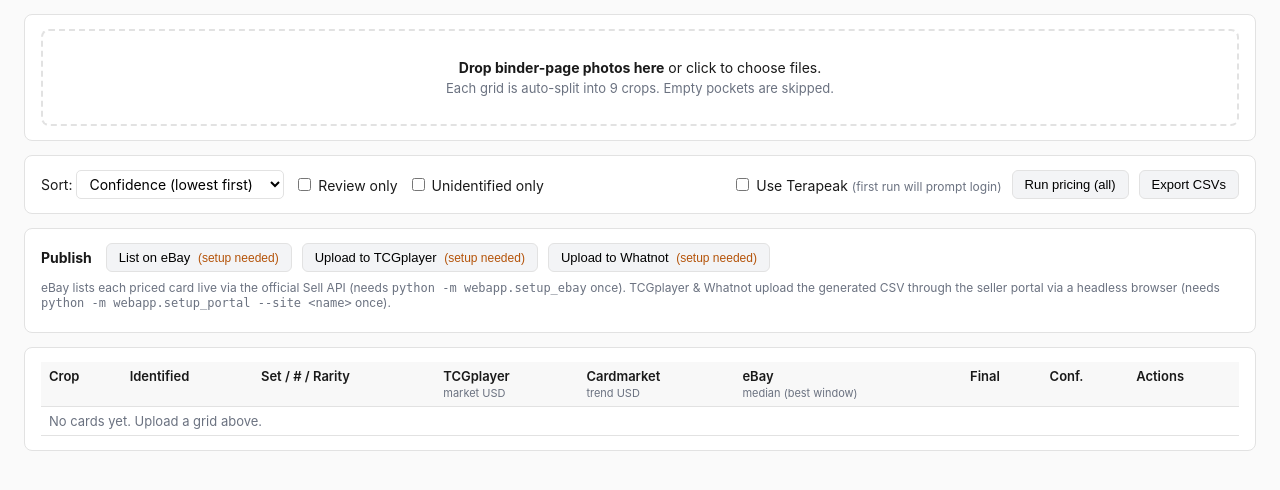
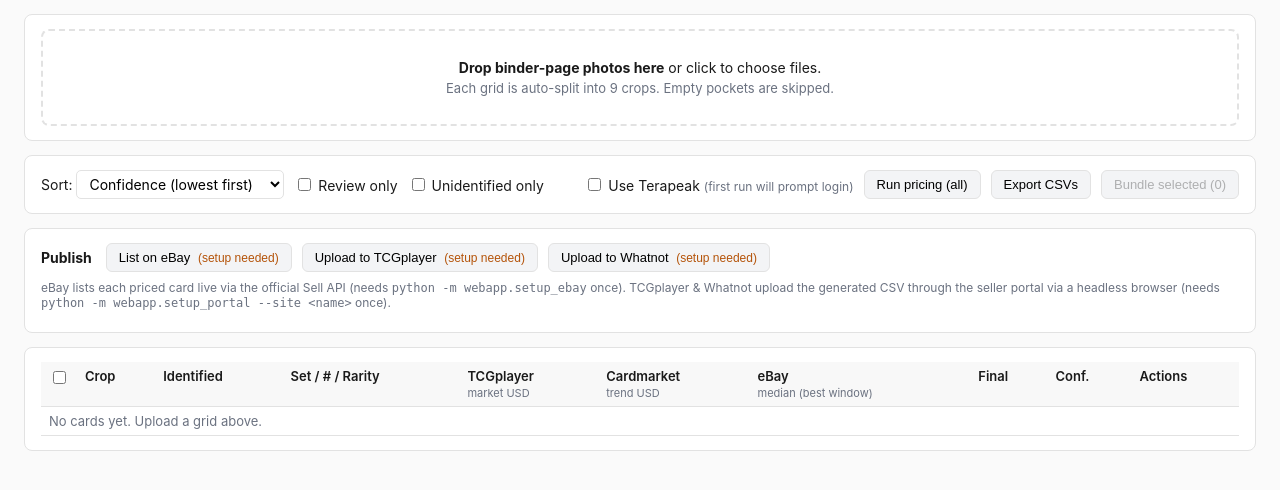
Before and after one commit to Davisfox5/test-7, a Flask app: page / in a window 1280 px wide. Shown: the part 61-551 px from the top of the page. Run offline with Flask 3, Linux system fonts and the light colour scheme; data that the repository does not hold is empty.

Commit message:
Add lot bundling: select cards, export combined lot CSVs
Row checkboxes + select-all, bundle modal (title/qty/price or discount),
POST /api/export/lot building Whatnot/eBay/TCGPlayer lot rows via new
lot-row builders in 05_generate_csvs.py. Adds /output/csvs/ download
alias, fixing previously-404ing CSV links.

Co-Authored-By: Claude Fable 5 <noreply@anthropic.com>

```diff
--- a/pokemon-bulk-lister/webapp/app.py
+++ b/pokemon-bulk-lister/webapp/app.py
@@ -684,6 +684,92 @@ def _write_csv(path: Path, rows: list[dict]) -> None:
         writer.writerows(rows)
 
 
+@app.route("/api/export/lot", methods=["POST"])
+def api_export_lot():
+    """Bundle a set of cards into a single quick-sale listing per marketplace.
+
+    Body:
+      {
+        "card_ids": [int, ...],   # required, >= 2
+        "title":    str,          # optional, auto-generated otherwise
+        "price":    float,        # optional, defaults to 70% of sum(final_price)
+        "quantity": int,          # optional, defaults to 1
+        "discount": float,        # optional 0..1, used if price not provided (default 0.30)
+        "note":     str,          # optional extra line for the description
+        "slug":     str,          # optional folder name under output/csvs/lots/
+      }
+    """
+    gc = get_csv_gen()
+    body = request.get_json(silent=True) or {}
+    card_ids = body.get("card_ids") or []
+    if not isinstance(card_ids, list) or len(card_ids) < 2:
+        return jsonify({"error": "card_ids must be a list of 2 or more card IDs"}), 400
+
+    with db.connect(DB_PATH) as conn:
+        cards = [db.get_card(conn, int(cid)) for cid in card_ids]
+    cards = [c for c in cards if c]
+    if len(cards) < 2:
+        return jsonify({"error": "fewer than 2 cards resolved from card_ids"}), 400
+
+    sum_price = sum((c.get("final_price") or 0.0) for c in cards)
+    discount = float(body.get("discount") if body.get("discount") is not None else 0.30)
+    discount = max(0.0, min(0.9, discount))
+    default_price = round(sum_price * (1.0 - discount), 2) if sum_price > 0 else 0.0
+    price = float(body["price"]) if body.get("price") is not None else default_price
+
+    slug_raw = str(body.get("slug") or f"lot-{int(time.time())}")
+    slug = "".join(ch if ch.isalnum() or ch in "-_" else "-" for ch in slug_raw).strip("-") or f"lot-{int(time.time())}"
+
+    bundle = {
+        "title": body.get("title"),
+        "price": price,
+        "quantity": int(body.get("quantity") or 1),
+        "note": body.get("note"),
+        "sku": slug,
+        "image_url": body.get("image_url"),
+    }
+
+    payload = []
+    for c in cards:
+        payload.append({
+            "crop_path": c["crop_path"],
+            "name": c.get("name") or "",
+            "set_name": c.get("set_name") or "",
+            "card_number": c.get("card_number") or "",
+            "rarity": c.get("rarity") or "",
+            "is_holo": bool(c.get("is_holo")),
+            "condition_guess": c.get("condition_guess") or "",
+            "image_url": c.get("image_url") or "",
+            "final_price": c.get("final_price"),
+        })
+
+    out_dir = CSVS_DIR / "lots" / slug
+    out_dir.mkdir(parents=True, exist_ok=True)
+
+    targets = (
+        ("whatnot_lot.csv", gc.whatnot_lot_row(payload, bundle)),
+        ("ebay_lot.csv", gc.ebay_lot_row(payload, bundle)),
+        ("tcgplayer_lot.csv", gc.tcgplayer_lot_row(payload, bundle)),
+    )
+    written = []
+    for filename, row in targets:
+        path = out_dir / filename
+        _write_csv(path, [row])
+        written.append({"file": str(path.relative_to(ROOT)), "rows": 1})
+
+    return jsonify({
+        "written": written,
+        "summary": {
+            "card_count": len(cards),
+            "sum_of_final_prices": round(sum_price, 2),
+            "bundle_price": round(price, 2),
+            "discount_applied": round(discount, 2) if body.get("price") is None else None,
+            "slug": slug,
+        },
+        "note": "TCGPlayer's bulk inventory CSV has no native lot row — the tcgplayer_lot.csv row needs a manual TCGplayer Id (or skip TCGPlayer for this lot).",
+    })
+
+
 @app.route("/api/cards/<int:card_id>/upload-image", methods=["POST"])
 def api_upload_card_image(card_id: int):
     with db.connect(DB_PATH) as conn:
@@ -853,7 +939,10 @@ def serve_crop(filename: str):
 
 
 @app.route("/csvs/<path:filename>")
+@app.route("/output/csvs/<path:filename>")
 def download_csv(filename: str):
+    if ".." in filename.split("/"):
+        abort(404)
     path = CSVS_DIR / filename
     if not path.exists():
         abort(404)
--- a/pokemon-bulk-lister/webapp/static/app.js
+++ b/pokemon-bulk-lister/webapp/static/app.js
@@ -10,6 +10,7 @@ const state = {
   needsReview: false,
   unidentified: false,
   editing: null,
+  selected: new Set(),
 };
 
 // ---------------------------------------------------------------- network
@@ -66,8 +67,10 @@ function renderRow(card) {
   const ebayCell = ebay.value == null
     ? `<span class="muted">—</span>`
     : `${fmt(ebay.value)}<div class="muted small">${ebay.window} · n=${ebay.count}</div>`;
+  const checked = state.selected.has(card.id) ? "checked" : "";
   return `
     <tr class="${flagClass}" data-id="${card.id}">
+      <td class="select"><input type="checkbox" data-act="select" ${checked} /></td>
       <td class="thumb"><img src="/${card.crop_path}" alt="" loading="lazy" /></td>
       <td>
         <strong>${escapeHtml(card.name) || "<span class='muted'>(unidentified)</span>"}</strong>
@@ -92,9 +95,34 @@ function renderCards() {
   const body = $("#cards-body");
   if (!state.cards.length) {
     body.innerHTML = `<tr><td colspan="10" class="muted">No cards yet. Upload a grid above.</td></tr>`;
+    updateBundleButton();
     return;
   }
+  // Drop selections that aren't in the current view.
+  const visible = new Set(state.cards.map(c => c.id));
+  for (const id of Array.from(state.selected)) {
+    if (!visible.has(id)) state.selected.delete(id);
+  }
   body.innerHTML = state.cards.map(renderRow).join("");
+  syncSelectAllCheckbox();
+  updateBundleButton();
+}
+
+function syncSelectAllCheckbox() {
+  const all = $("#select-all");
+  if (!all) return;
+  const total = state.cards.length;
+  const sel = state.cards.filter(c => state.selected.has(c.id)).length;
+  all.checked = total > 0 && sel === total;
+  all.indeterminate = sel > 0 && sel < total;
+}
+
+function updateBundleButton() {
+  const btn = $("#bundle-btn");
+  if (!btn) return;
+  const n = state.selected.size;
+  btn.textContent = `Bundle selected (${n})`;
+  btn.disabled = n < 2;
 }
 
 function escapeHtml(s) {
@@ -152,6 +180,16 @@ function setupDropzone() {
 // ---------------------------------------------------------------- table interactions
 function setupTable() {
   $("#cards-body").addEventListener("click", async ev => {
+    const cb = ev.target.closest("input[type=checkbox][data-act=select]");
+    if (cb) {
+      const tr = ev.target.closest("tr");
+      const id = parseInt(tr.dataset.id, 10);
+      if (cb.checked) state.selected.add(id);
+      else state.selected.delete(id);
+      syncSelectAllCheckbox();
+      updateBundleButton();
+      return;
+    }
     const btn = ev.target.closest("button");
     if (!btn) return;
     const tr = ev.target.closest("tr");
@@ -168,6 +206,12 @@ function setupTable() {
         btn.disabled = false; btn.textContent = "Price";
       }
     }
+  });
+
+  $("#select-all").addEventListener("change", ev => {
+    if (ev.target.checked) state.cards.forEach(c => state.selected.add(c.id));
+    else state.cards.forEach(c => state.selected.delete(c.id));
+    renderCards();
   });
 }
 
@@ -280,6 +324,111 @@ function setupModal() {
   $("#modal-upload-btn").addEventListener("click", uploadCloudinary);
 }
 
+// ---------------------------------------------------------------- bundle modal
+function selectedCards() {
+  return state.cards.filter(c => state.selected.has(c.id));
+}
+
+function bundleSum() {
+  return selectedCards().reduce((acc, c) => acc + (c.final_price || 0), 0);
+}
+
+function bundlePricePreview() {
+  const form = $("#bundle-form");
+  if (!form) return 0;
+  const discount = form.discount.value;
+  const sum = bundleSum();
+  if (discount === "custom") {
+    return parseFloat(form.price.value) || 0;
+  }
+  return Math.round(sum * (1 - parseFloat(discount)) * 100) / 100;
+}
+
+function refreshBundlePreview() {
+  $("#bundle-count").textContent = state.selected.size;
+  $("#bundle-sum").textContent = `$${bundleSum().toFixed(2)}`;
+  $("#bundle-price-preview").textContent = `$${bundlePricePreview().toFixed(2)}`;
+}
+
+function openBundle() {
+  if (state.selected.size < 2) return;
+  const form = $("#bundle-form");
+  form.reset();
+  form.discount.value = "0.30";
+  form.quantity.value = "1";
+  $("#bundle-price-row").classList.add("hidden");
+  $("#bundle-status").textContent = "";
+  refreshBundlePreview();
+  $("#bundle-modal").classList.remove("hidden");
+}
+
+function closeBundle() {
+  $("#bundle-modal").classList.add("hidden");
+}
+
+function setupBundleModal() {
+  $("#bundle-close").addEventListener("click", closeBundle);
+  $("#bundle-modal").addEventListener("click", ev => {
+    if (ev.target.id === "bundle-modal") closeBundle();
+  });
+  const form = $("#bundle-form");
+  form.discount.addEventListener("change", () => {
+    const custom = form.discount.value === "custom";
+    $("#bundle-price-row").classList.toggle("hidden", !custom);
+    if (custom && !form.price.value) {
+      form.price.value = (bundleSum() * 0.7).toFixed(2);
+    }
+    refreshBundlePreview();
+  });
+  form.price.addEventListener("input", refreshBundlePreview);
+
+  form.addEventListener("submit", async ev => {
+    ev.preventDefault();
+    const ids = Array.from(state.selected);
+    if (ids.length < 2) {
+      $("#bundle-status").textContent = "Select at least 2 cards.";
+      return;
+    }
+    const payload = {
+      card_ids: ids,
+      quantity: parseInt(form.quantity.value, 10) || 1,
+    };
+    const title = form.title.value.trim();
+    if (title) payload.title = title;
+    const note = form.note.value.trim();
+    if (note) payload.note = note;
+    const slug = form.slug.value.trim();
+    if (slug) payload.slug = slug;
+    if (form.discount.value === "custom") {
+      payload.price = parseFloat(form.price.value) || 0;
+    } else {
+      payload.discount = parseFloat(form.discount.value);
+    }
+
+    const submitBtn = form.querySelector('button[type="submit"]');
+    submitBtn.disabled = true;
+    const origLabel = submitBtn.textContent;
+    submitBtn.textContent = "Exporting…";
+    $("#bundle-status").textContent = "";
+    try {
+      const data = await api("/api/export/lot", {
+        method: "POST",
+        body: JSON.stringify(payload),
+      });
+      const links = data.written.map(w => `<a href="/${w.file}" target="_blank">${w.file}</a>`).join(" · ");
+      const s = data.summary || {};
+      $("#bundle-status").innerHTML =
+        `Wrote ${data.written.length} lot CSV(s) — bundle price $${(s.bundle_price ?? 0).toFixed(2)} (sum was $${(s.sum_of_final_prices ?? 0).toFixed(2)}). ${links}`;
+      $("#upload-status").innerHTML = `Lot exported: ${links}`;
+    } catch (err) {
+      $("#bundle-status").textContent = `Failed: ${err.message}`;
+    } finally {
+      submitBtn.disabled = false;
+      submitBtn.textContent = origLabel;
+    }
+  });
+}
+
 // ---------------------------------------------------------------- toolbar
 function setupToolbar() {
   $("#sort").addEventListener("change", e => { state.sort = e.target.value; loadCards(); });
@@ -309,6 +458,8 @@ function setupToolbar() {
       el.textContent = "(first run will prompt login)";
     }
   }).catch(() => {});
+
+  $("#bundle-btn").addEventListener("click", openBundle);
 
   $("#export-csv-btn").addEventListener("click", async () => {
     const btn = $("#export-csv-btn");
@@ -427,6 +578,7 @@ function setupKeyboard() {
   document.addEventListener("keydown", ev => {
     if (ev.key === "Escape") {
       closeEdit();
+      closeBundle();
     }
   });
 }
@@ -434,6 +586,7 @@ function setupKeyboard() {
 setupDropzone();
 setupTable();
 setupModal();
+setupBundleModal();
 setupToolbar();
 setupPublish();
 setupKeyboard();
--- a/pokemon-bulk-lister/webapp/static/style.css
+++ b/pokemon-bulk-lister/webapp/static/style.css
@@ -139,3 +139,15 @@ td.actions button { padding: 3px 8px; font-size: 12px; }
 .prices-grid div strong { color: var(--fg); display: block; }
 .actions { display: flex; gap: 8px; align-items: center; margin-top: 8px; }
 #bulk-modal .modal-body { flex-direction: column; }
+
+#bundle-modal .modal-body { flex-direction: column; }
+#bundle-form { display: flex; flex-direction: column; gap: 10px; width: 100%; }
+#bundle-form label { display: flex; flex-direction: column; font-size: 12px; color: var(--muted); }
+#bundle-form input, #bundle-form select { color: var(--fg); }
+.bundle-summary {
+  display: flex; gap: 18px; padding: 8px 10px;
+  background: #f8f8f8; border-radius: 6px;
+  font-variant-numeric: tabular-nums;
+}
+td.select { width: 28px; text-align: center; }
+th:first-child { width: 28px; text-align: center; }
--- a/pokemon-bulk-lister/webapp/templates/index.html
+++ b/pokemon-bulk-lister/webapp/templates/index.html
@@ -43,6 +43,7 @@
       </label>
       <button id="run-pricing-btn">Run pricing (all)</button>
       <button id="export-csv-btn">Export CSVs</button>
+      <button id="bundle-btn" disabled title="Select 2+ cards to bundle as a single lot listing">Bundle selected (0)</button>
     </div>
   </section>
 
@@ -76,6 +77,7 @@
     <table id="cards-table">
       <thead>
         <tr>
+          <th><input type="checkbox" id="select-all" title="Select all visible" /></th>
           <th>Crop</th>
           <th>Identified</th>
           <th>Set / # / Rarity</th>
@@ -87,7 +89,7 @@
           <th>Actions</th>
         </tr>
       </thead>
-      <tbody id="cards-body"><tr><td colspan="9" class="muted">Loading…</td></tr></tbody>
+      <tbody id="cards-body"><tr><td colspan="10" class="muted">Loading…</td></tr></tbody>
     </table>
   </section>
 
@@ -131,6 +133,58 @@
   </div>
 
 
+  <!-- Bundle-as-lot modal -->
+  <div id="bundle-modal" class="modal hidden">
+    <div class="modal-card">
+      <header>
+        <h2>Bundle as one lot</h2>
+        <button id="bundle-close">×</button>
+      </header>
+      <div class="modal-body">
+        <form id="bundle-form">
+          <div class="bundle-summary">
+            <div><span class="muted">Cards selected:</span> <strong id="bundle-count">0</strong></div>
+            <div><span class="muted">Sum of final prices:</span> <strong id="bundle-sum">$0.00</strong></div>
+          </div>
+          <label>Lot title (optional — auto-generated if blank)
+            <input name="title" placeholder="e.g. Pokemon TCG Lot — 12 holos, Base/Jungle/Fossil" />
+          </label>
+          <label>Quick-sale discount
+            <select name="discount">
+              <option value="0.20">20% off sum (light discount)</option>
+              <option value="0.30" selected>30% off sum (recommended)</option>
+              <option value="0.40">40% off sum (move fast)</option>
+              <option value="0.50">50% off sum (fire sale)</option>
+              <option value="custom">Custom price…</option>
+            </select>
+          </label>
+          <label id="bundle-price-row" class="hidden">Custom bundle price (USD)
+            <input type="number" step="0.01" min="0" name="price" />
+          </label>
+          <label>Quantity (number of identical lots)
+            <input type="number" min="1" step="1" name="quantity" value="1" />
+          </label>
+          <label>Slug (used as folder name + SKU)
+            <input name="slug" placeholder="auto" />
+          </label>
+          <label>Extra note for description (optional)
+            <input name="note" placeholder="e.g. Smoke-free home, ships next business day." />
+          </label>
+          <div class="bundle-summary">
+            <div><span class="muted">Lot price preview:</span> <strong id="bundle-price-preview">$0.00</strong></div>
+          </div>
+          <div class="actions">
+            <button type="submit" class="primary">Export lot CSVs</button>
+            <span id="bundle-status" class="muted small"></span>
+          </div>
+          <p class="muted small">
+            One row per CSV is written to <code>output/csvs/lots/&lt;slug&gt;/</code>. TCGPlayer's bulk template requires a TCGplayer Id per row, so the TCGPlayer lot CSV is informational only — Whatnot and eBay accept lot listings natively.
+          </p>
+        </form>
+      </div>
+    </div>
+  </div>
+
   <script src="{{ url_for('static', filename='app.js') }}"></script>
 </body>
 </html>
```
Also changed, not shown: pokemon-bulk-lister/scripts/05_generate_csvs.py (+143 -0 lines).
